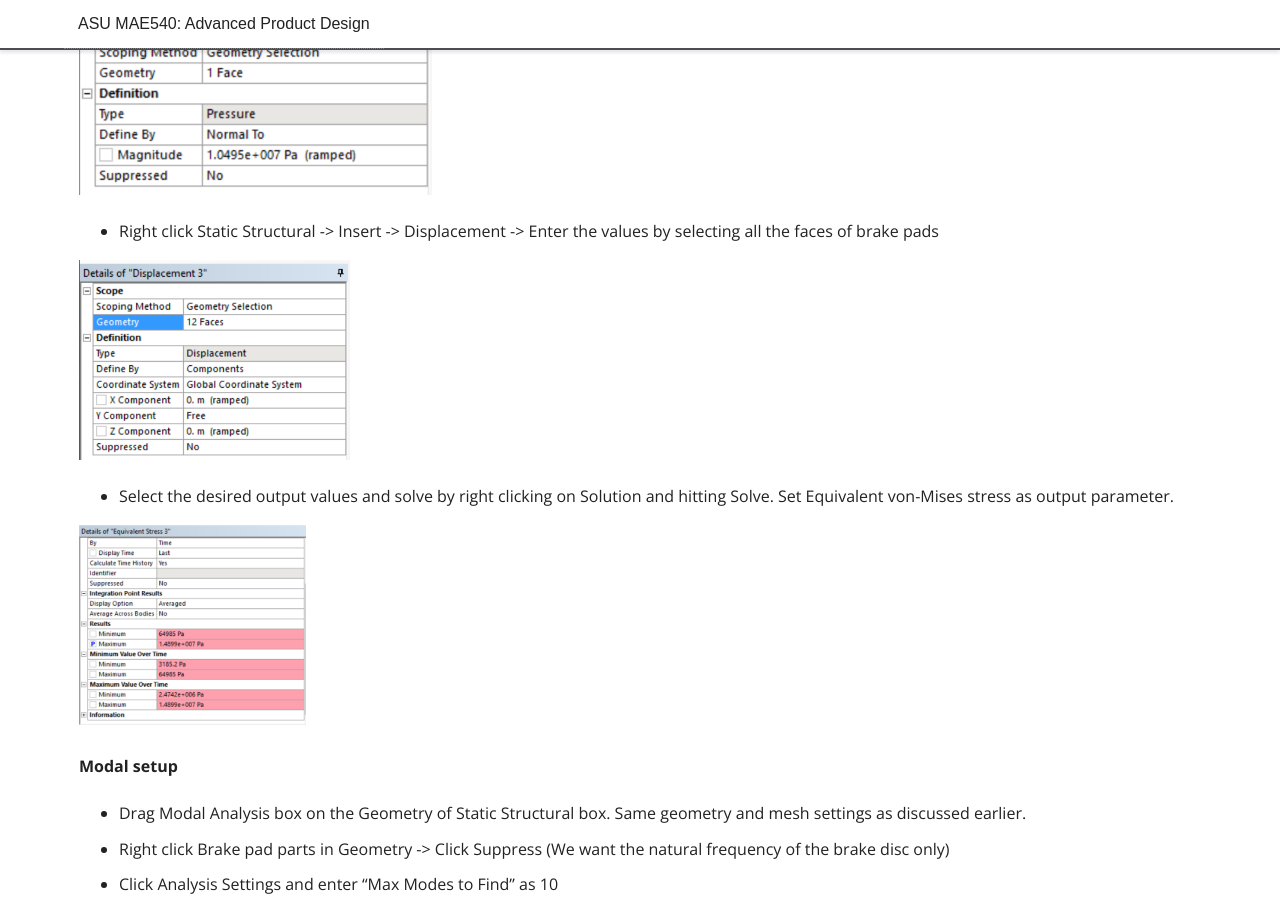
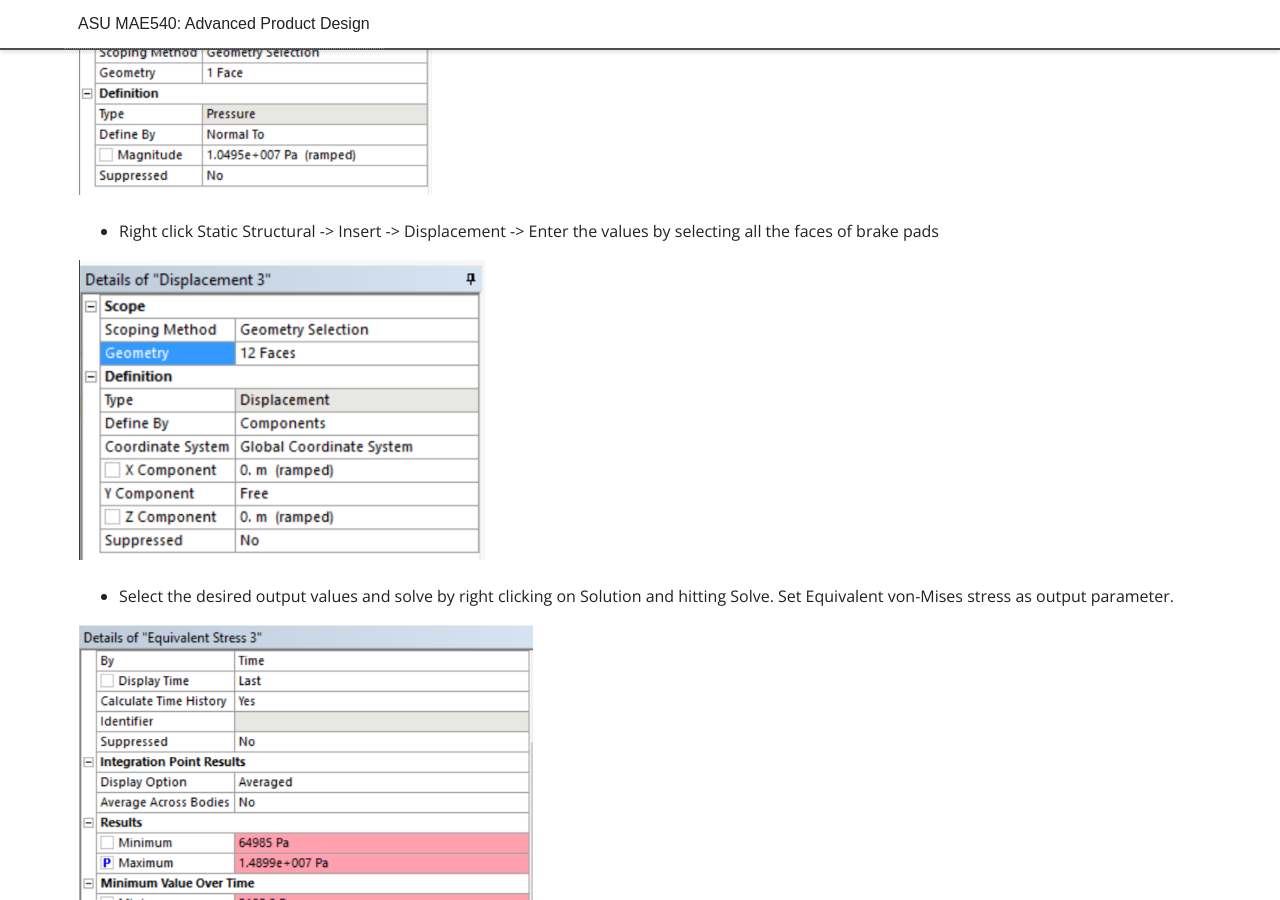
Before and after one commit to DesignInformaticsLab/DesignInformaticsLab.github.io, a Jekyll site: the page built from _posts/teaching/productdesign/2016-11-20-ansys.md, in a window 1280 px wide and 900 px high, scrolled down 2413 px. Built offline with Jekyll 4.4.1, drawn with Linux system fonts in a browser that asks for light colours; some web fonts are replaced.

Commit message:
fixing ansys tutorial

```diff
--- a/_posts/teaching/productdesign/2016-11-20-ansys.md
+++ b/_posts/teaching/productdesign/2016-11-20-ansys.md
@@ -77,11 +77,11 @@
 
  * Right click Static Structural -> Insert -> Displacement -> Enter the values by selecting all the faces of brake pads
 
- <img src="/_images/tutorial_ansys/structural5.png" alt="Drawing" style="height: 200px;"/>
+ <img src="/_images/tutorial_ansys/structural5.png" alt="Drawing" style="height: 300px;"/>
 
  * Select the desired output values and solve by right clicking on Solution and hitting Solve. Set Equivalent von-Mises stress as output parameter.
 
- <img src="/_images/tutorial_ansys/structural6.png" alt="Drawing" style="height: 200px;"/>
+ <img src="/_images/tutorial_ansys/structural6.png" alt="Drawing" style="height: 400px;"/>
 
 #### Modal setup
  * Drag Modal Analysis box on the Geometry of Static Structural box. Same geometry and mesh settings as discussed earlier.
```
